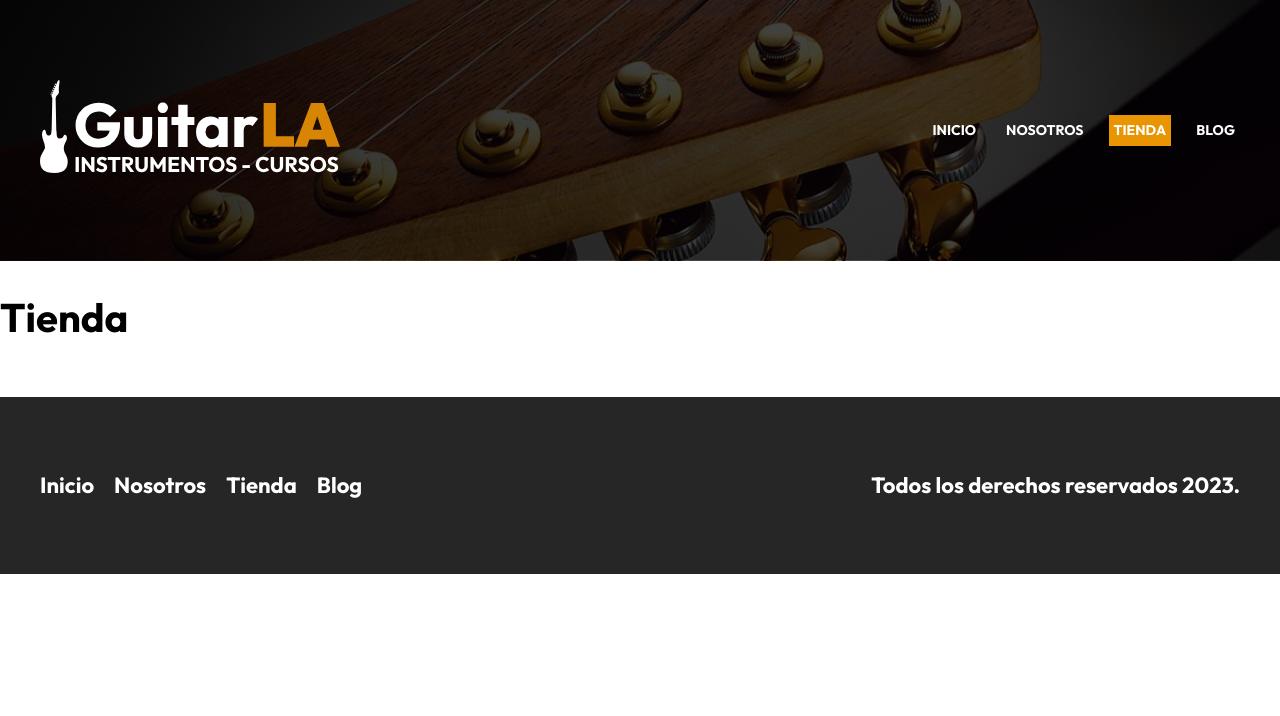
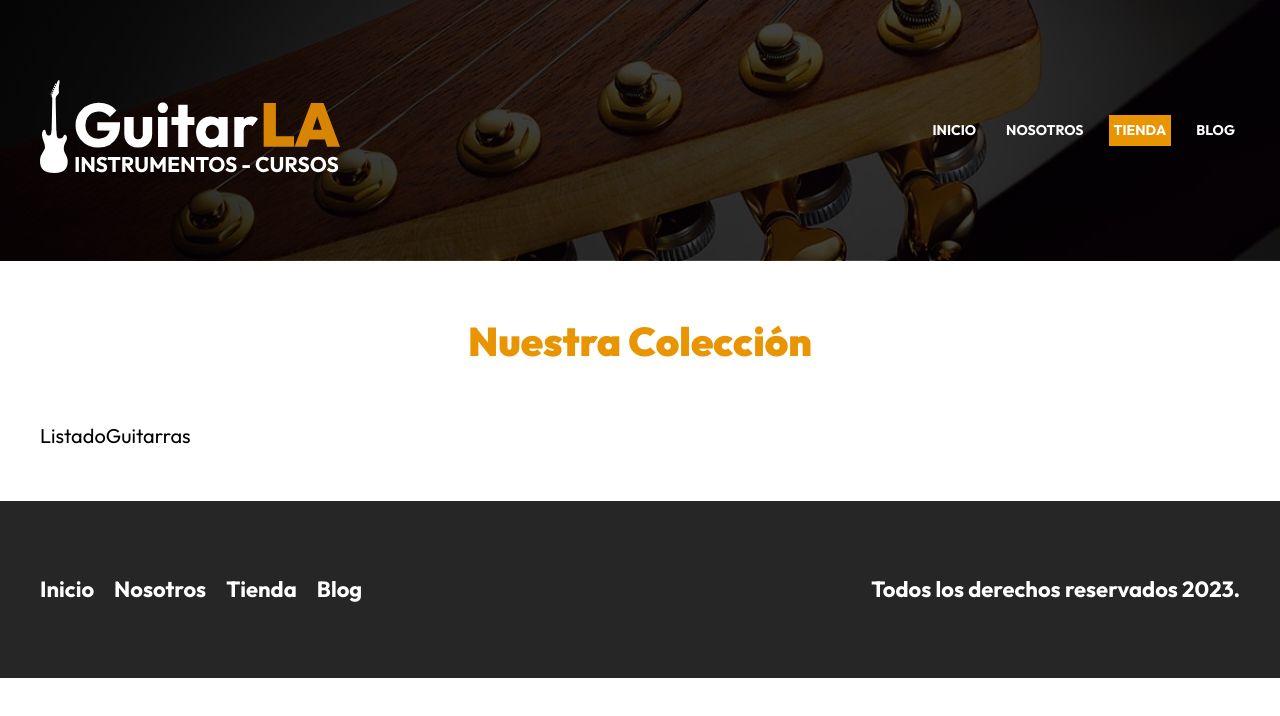
Before and after one commit to luisrlwev/guitarla-next, a Next.js app: page /tienda in a window 1280 px wide. Shown: the top 716 px of the page. Built offline with nearby package versions, Linux system fonts and the light colour scheme.

Commit message:
creamos la pagina de tienda

```diff
--- /dev/null
+++ b/components/listado-guitarras.js
@@ -0,0 +1,7 @@
+
+
+export default function ListadoGuitarras() {
+  return (
+    <div>ListadoGuitarras</div>
+  )
+}
--- a/pages/nosotros.js
+++ b/pages/nosotros.js
@@ -9,7 +9,7 @@ export default function Nosotros() {
       description={'Aprende sobre GuitarLA, su historia y más.'}
     >
         <main className="contenedor">
-          <h2 className="heading">Nosotros</h2>
+          <h1 className="heading">Nosotros</h1>
 
           <div className={styles.contenido}>
             <Image src={'/img/nosotros.jpg'} width={1000} height={800} alt="nosotros"/>
--- a/pages/tienda.js
+++ b/pages/tienda.js
@@ -1,4 +1,5 @@
 import Layout from "@/components/layout"
+import ListadoGuitarras from "@/components/listado-guitarras"
 
 export default function Tienda() {
   return (
@@ -6,7 +7,12 @@ export default function Tienda() {
       title={'Tienda'}
       description={'Descubre tu próxima guitarra favorita en GuitarLA.'}
     >
-        <h1>Tienda</h1>
+        <main className="contenedor">
+          <h1 className="heading">Nuestra Colección</h1>
+          <ListadoGuitarras
+
+          />
+        </main>
     </Layout>
   )
 }
```
